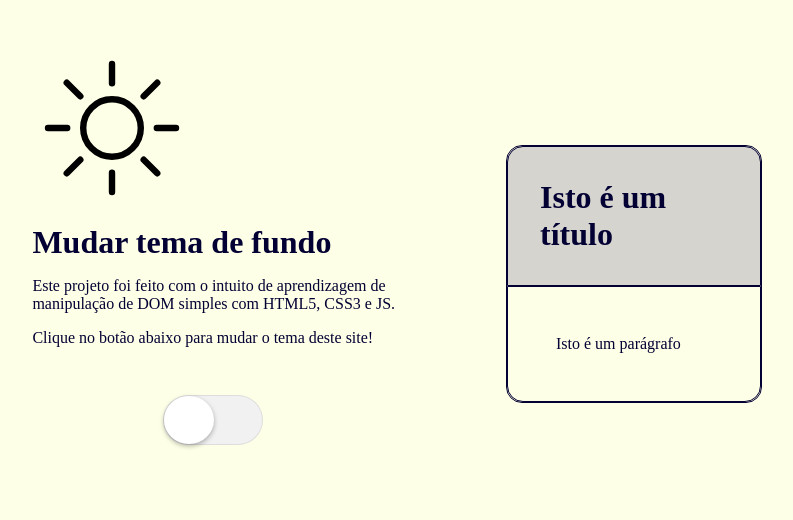
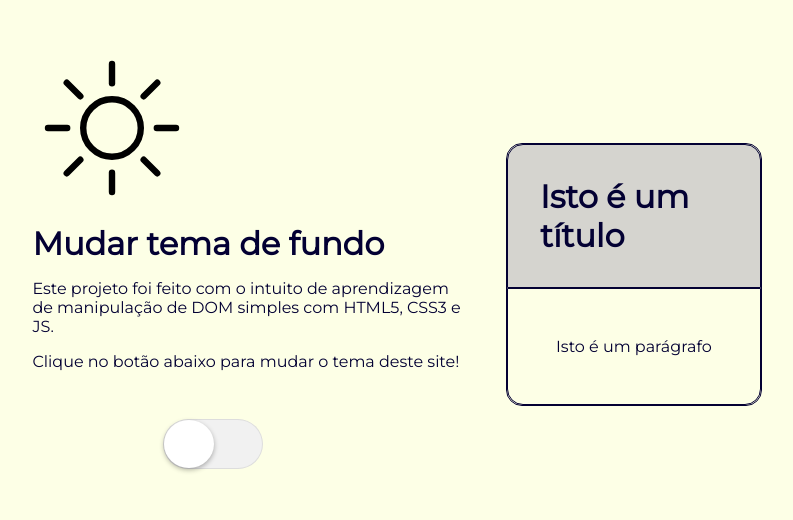
Before and after one commit to juniorferreira22/PROJETOS-CODE, a plain HTML site: page index.html in a window 1280 px wide. Shown: the part 150-670 px from the top of the page, without its empty margins (262-1055 px from the left). Drawn offline with Linux system fonts and the light colour scheme.

Commit message:
updating the fints

```diff
--- a/assets/styles/style.css
+++ b/assets/styles/style.css
@@ -1,3 +1,5 @@
+@import url('https://fonts.googleapis.com/css2?family=Inconsolata&family=Montserrat&family=Ubuntu+Mono&display=swap');
+
 * {
     margin: 0;
     padding: 0;
@@ -9,7 +11,7 @@
 body {
     background-color: #fdffe6;
     color: #030033;
-    font-family: Montserrat;
+    font-family: 'Montserrat', sans-serif;
 }
 
 
```
